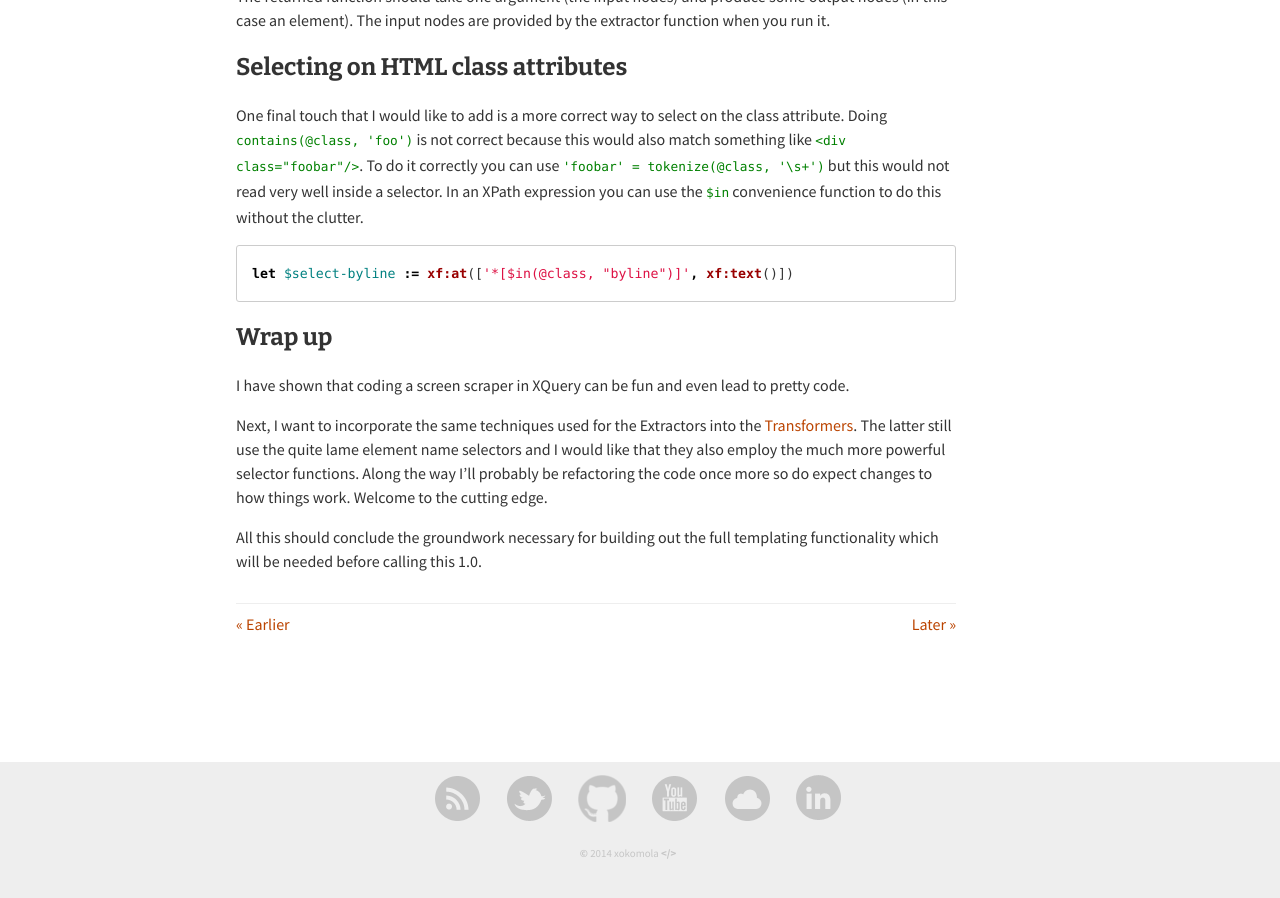
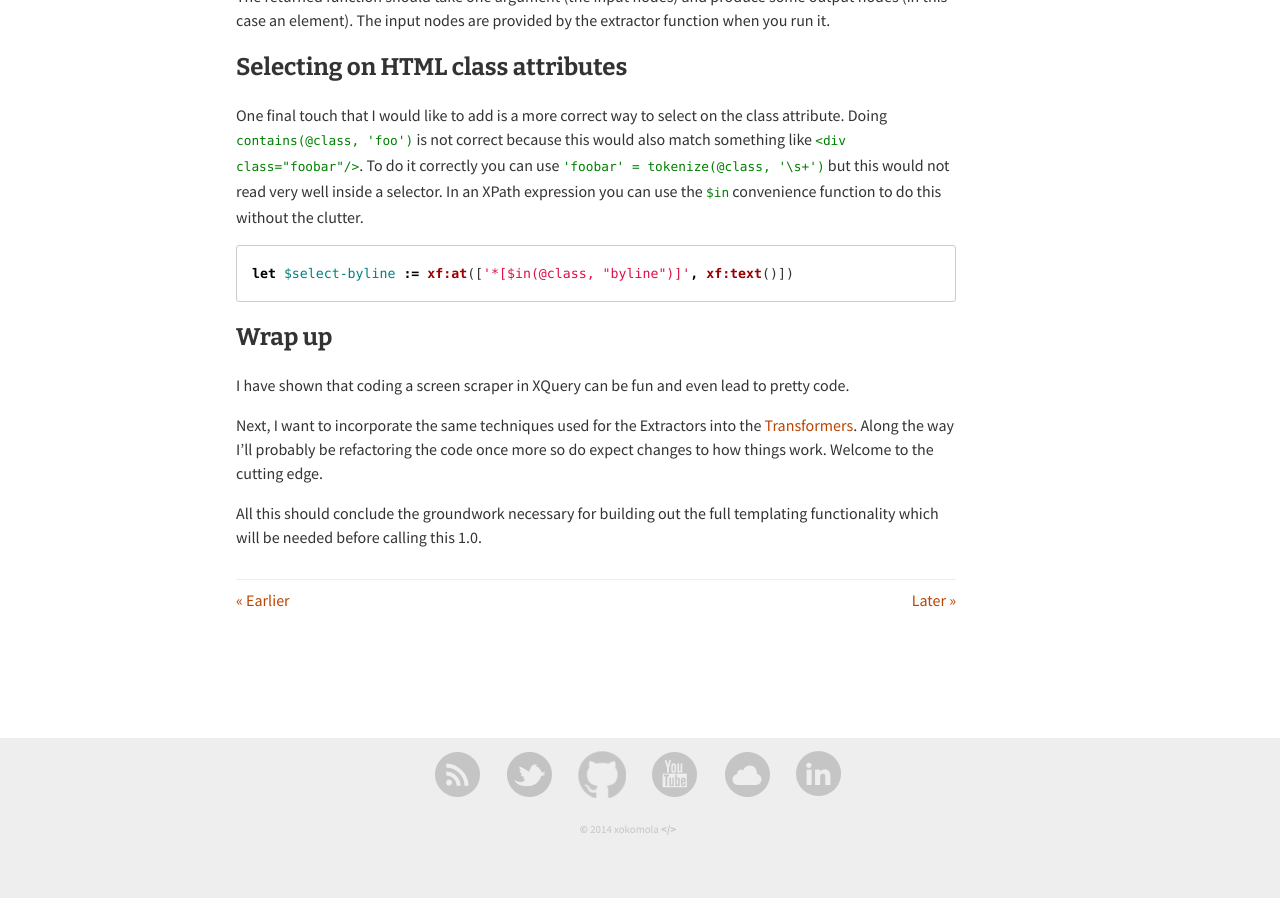
Before and after one commit to xokomola/old_blog, a Jekyll site: the page built from _posts/2014-11-18-xquery-origami-2.md, in a window 1280 px wide and 900 px high, scrolled down 4019 px. Built offline with Jekyll 4.4.1, drawn with Linux system fonts in a browser that asks for light colours; after the commit the page ends 4895 px from its top, so only the background shows below that.

Commit message:
Removed sentence

```diff
--- a/_posts/2014-11-18-xquery-origami-2.md
+++ b/_posts/2014-11-18-xquery-origami-2.md
@@ -218,9 +218,7 @@ I have shown that coding a screen scraper in XQuery can be fun and even
 lead to pretty code.
 
 Next, I want to incorporate the same techniques used for the Extractors
-into the [Transformers][origami-1]. The latter still use the quite lame
-element name selectors and I would like that they also employ the much
-more powerful selector functions. Along the way I'll probably be
+into the [Transformers][origami-1]. Along the way I'll probably be
 refactoring the code once more so do expect changes to how things work.
 Welcome to the cutting edge.
 
```
